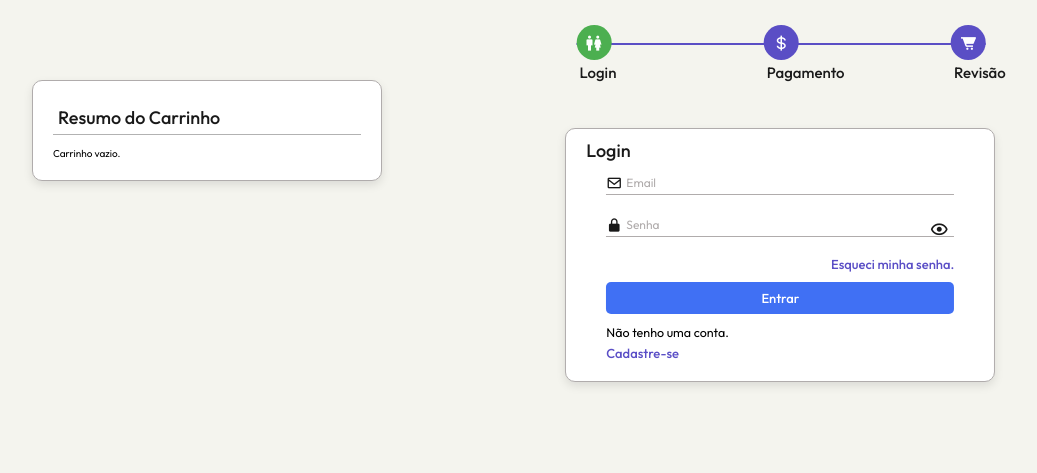
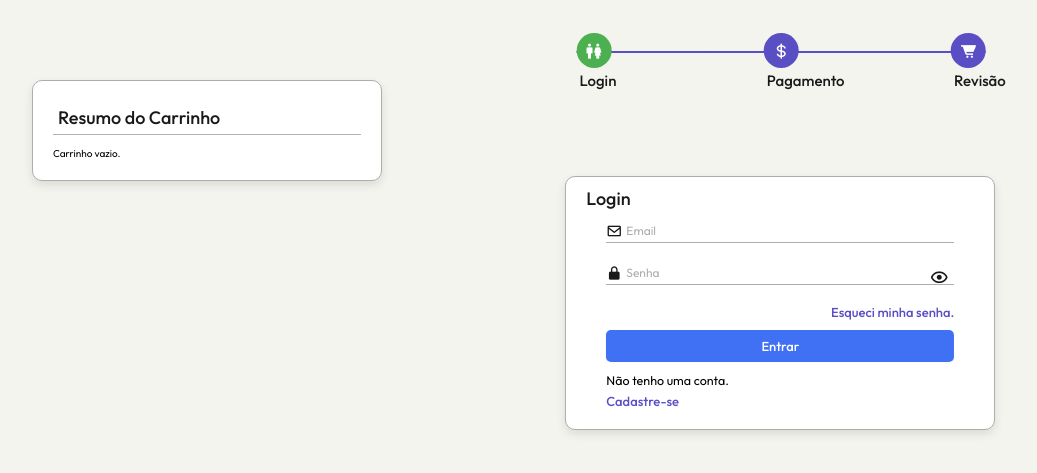
Before and after one commit to x-gyba/infogyba-shopping-cart, a PHP site: page /assets/php/checkout.php in a window 1280 px wide. Shown: the top 473 px of the page, without its empty margins (8-1045 px from the left). Run offline with PHP 8.4, Linux system fonts and the light colour scheme; some libraries are stand-ins or nearby versions.

Commit message:
Add files via upload

```diff
--- a/assets/css/checkout.css
+++ b/assets/css/checkout.css
@@ -246,7 +246,7 @@ label {
   display: flex;
   justify-content: flex-end;
   position: absolute;
-  top: 4%;
+  top: 5%;
   left: 51%;
   transform: translateX(-50%) translateY(-20%);
 }
@@ -330,7 +330,7 @@ label {
   background-color: var(--white);
   box-shadow: 0 4px 10px rgba(0, 0, 0, 0.1);
   position: absolute;
-  top: 16%; /* Ajusta o espaço entre os dois containers */
+  top: 22%; /* Ajusta o espaço entre os dois containers */
   left: 28%;
   transform: translateX(50%) translateY(0);
   max-width: 33.59%; /* Substitui 430px por 33.59% da largura da tela */
```
Also changed, not shown: assets/php/dashboard.php (+8 -0 lines).
